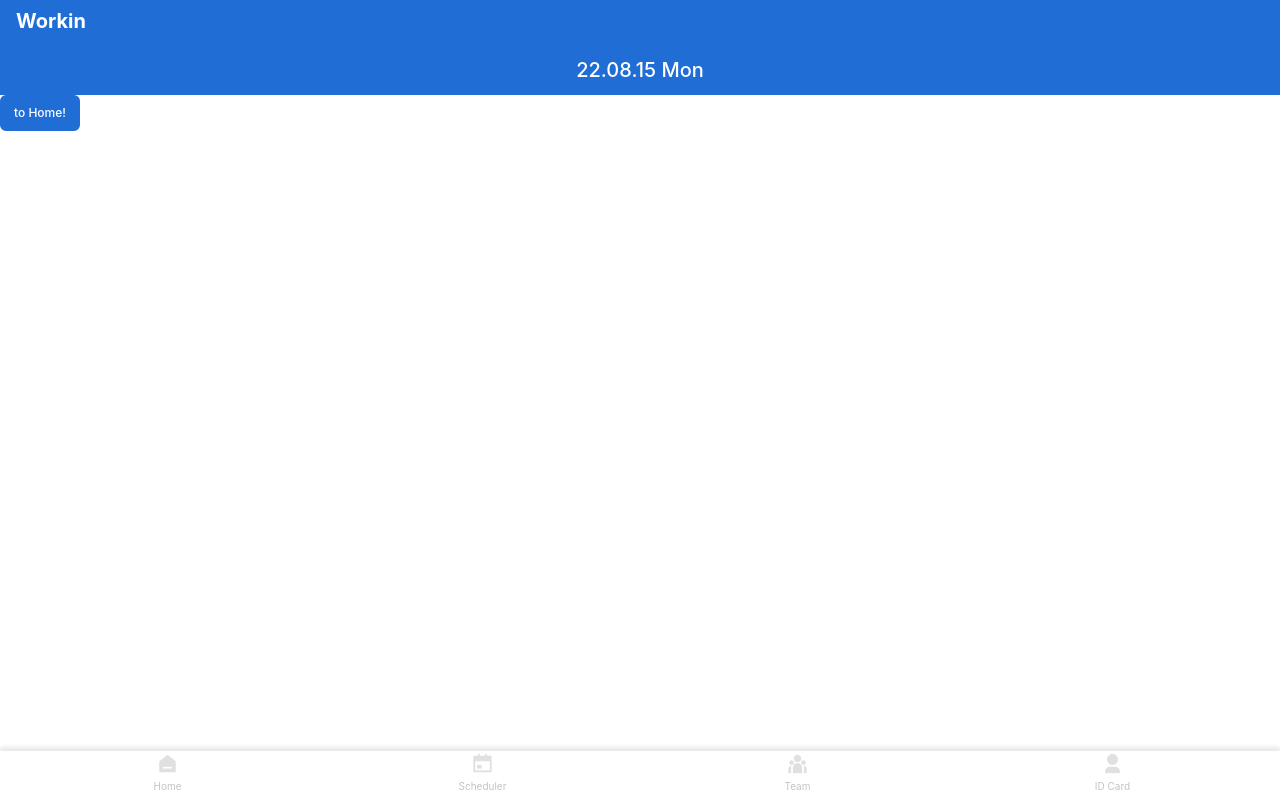
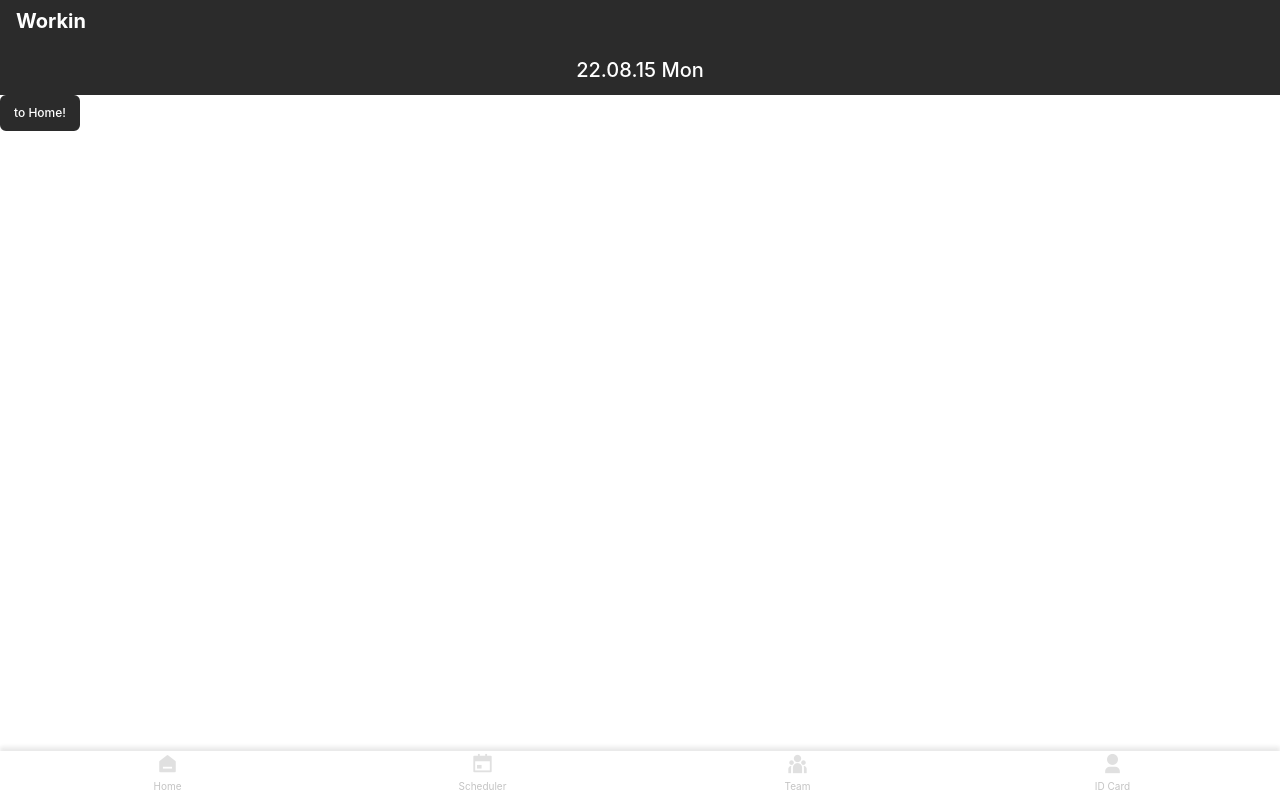
Before and after one commit to yuncoffee/workin_PWA, a Next.js app: page / in a window 1280 px wide. Built offline with nearby package versions, Linux system fonts and the light colour scheme; no server answers; a web font is replaced by a local one.

Commit message:
[chore] default color 수정

```diff
--- a/styles/variables/_color.scss
+++ b/styles/variables/_color.scss
@@ -10,8 +10,8 @@ $syGray09: 0, 0%, 20%;
 $syBlack: 0, 0%, 17%;
 $syWhite: 0, 0%, 100%;
 
-$syPri: 214, 74%;
-$syPriLightness: 48%;
+$syPri: 0, 0%;
+$syPriLightness: 17%;
 $syPriLightness_light: calc($syPriLightness + 10%);
 $syPriLightness_dark: calc($syPriLightness - 10%);
 
```
Also changed, not shown: public/sw.js.
